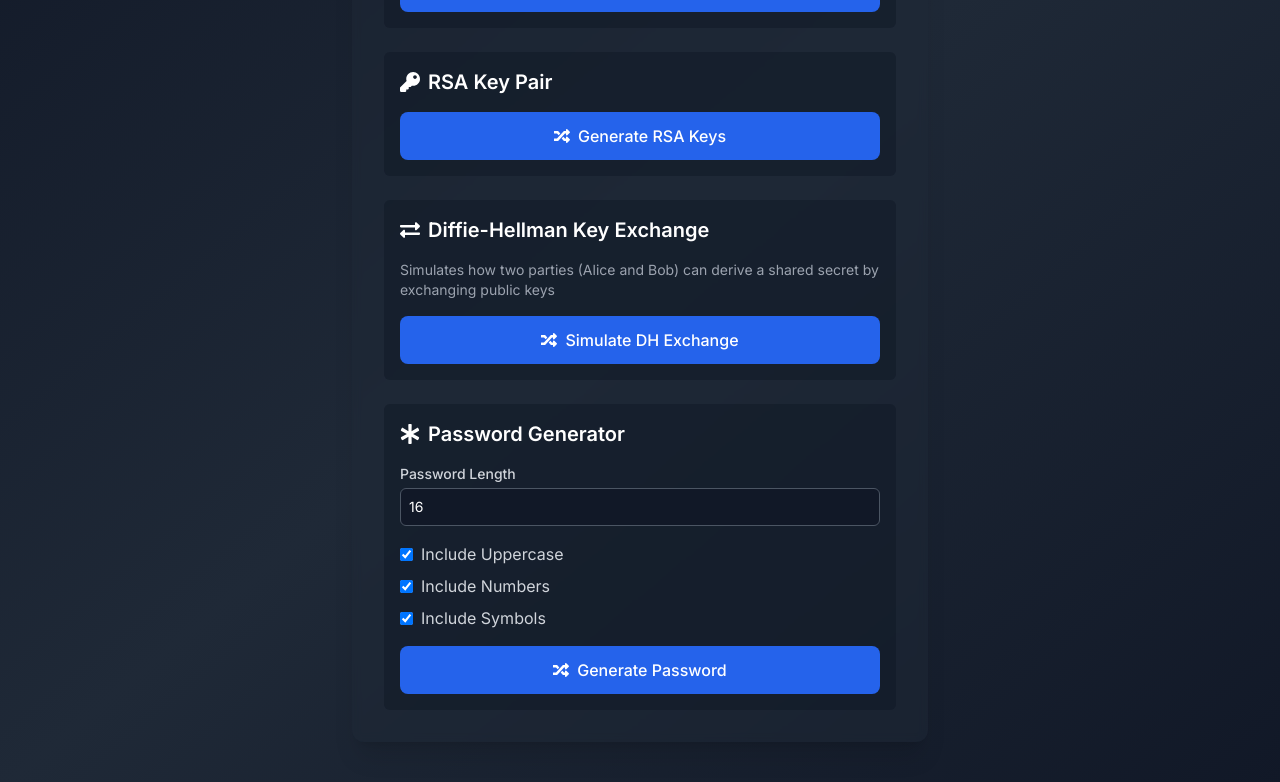
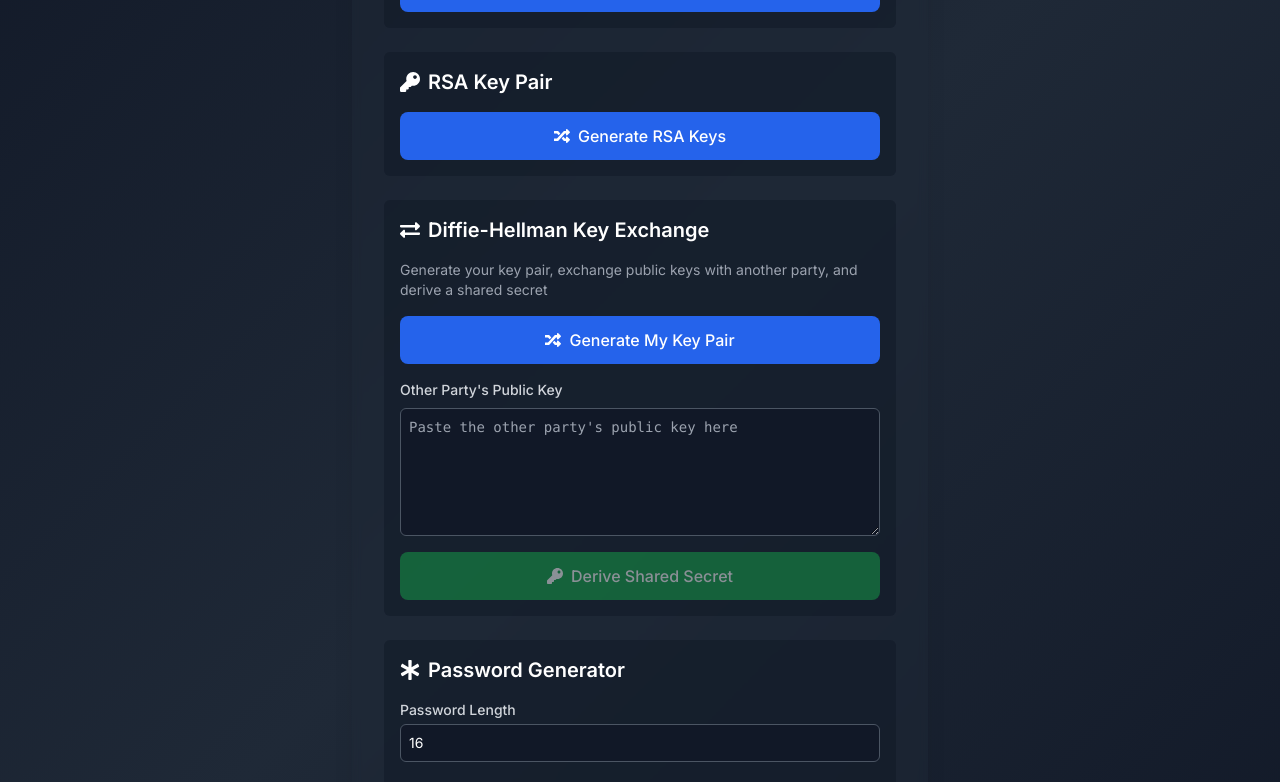
Before and after one commit to BobbyAl/crypt-webapp, a Next.js app: page /crypt-webapp/keygen in a window 1280 px wide. Shown: the part 357-1139 px from the top of the page. Built offline with nearby package versions, Linux system fonts and the light colour scheme.

Commit message:
Update DH sim

```diff
--- a/src/app/keygen/page.jsx
+++ b/src/app/keygen/page.jsx
@@ -16,9 +16,10 @@ import {
 export default function KeygenPage() {
   const [aesKey, setAesKey] = useState("");
   const [rsaKeys, setRsaKeys] = useState({ publicKey: "", privateKey: "" });
-  const [dhKeys, setDhKeys] = useState({
-    alice: { publicKey: "", privateKey: null },
-    bob: { publicKey: "", privateKey: null },
+  const [dhState, setDhState] = useState({
+    myKeyPair: null,
+    myPublicKey: "",
+    otherPublicKey: "",
     sharedSecret: ""
   });
   const [password, setPassword] = useState("");
@@ -91,60 +92,76 @@ export default function KeygenPage() {
     }
   };
 
-  const simulateDH = async () => {
+  const generateMyDHKey = async () => {
     try {
       setLoading(prev => ({ ...prev, dh: true }));
       const params = { name: "ECDH", namedCurve: "P-256" };
 
-      // Step 1: Generate key pairs for Alice and Bob
-      const alice = await crypto.subtle.generateKey(params, true, ["deriveKey"]);
-      const bob = await crypto.subtle.generateKey(params, true, ["deriveKey"]);
+      // Generate my key pair
+      const keyPair = await crypto.subtle.generateKey(params, true, ["deriveKey"]);
+      const publicKeyRaw = await crypto.subtle.exportKey("spki", keyPair.publicKey);
+      const publicKeyBase64 = btoa(String.fromCharCode(...new Uint8Array(publicKeyRaw)));
 
-      // Export public keys to display them
-      const alicePubKey = await crypto.subtle.exportKey("spki", alice.publicKey);
-      const bobPubKey = await crypto.subtle.exportKey("spki", bob.publicKey);
+      setDhState(prev => ({
+        ...prev,
+        myKeyPair: keyPair,
+        myPublicKey: publicKeyBase64
+      }));
+      setCopyFeedback('Your DH key pair generated!');
+    } catch (err) {
+      console.error("DH Key Generation Error:", err);
+      setCopyFeedback('Failed to generate DH key');
+    } finally {
+      setLoading(prev => ({ ...prev, dh: false }));
+    }
+  };
 
-      // Step 2: Derive shared secrets
-      const aliceShared = await crypto.subtle.deriveKey(
-        { ...params, public: bob.publicKey },
-        alice.privateKey,
+  const deriveSharedSecret = async () => {
+    try {
+      if (!dhState.myKeyPair || !dhState.otherPublicKey) {
+        setCopyFeedback('Generate your key and enter other party\'s public key first');
+        return;
+      }
+
+      setLoading(prev => ({ ...prev, dh: true }));
+
+      // Convert base64 public key back to CryptoKey
+      const binaryStr = atob(dhState.otherPublicKey);
+      const bytes = new Uint8Array(binaryStr.length);
+      for (let i = 0; i < binaryStr.length; i++) {
+        bytes[i] = binaryStr.charCodeAt(i);
+      }
+
+      const params = { name: "ECDH", namedCurve: "P-256" };
+      const otherPublicKey = await crypto.subtle.importKey(
+        "spki",
+        bytes,
+        params,
+        true,
+        []
+      );
+
+      // Derive shared secret
+      const sharedKey = await crypto.subtle.deriveKey(
+        { ...params, public: otherPublicKey },
+        dhState.myKeyPair.privateKey,
         { name: "AES-GCM", length: 256 },
         true,
         ["encrypt", "decrypt"]
       );
 
-      const bobShared = await crypto.subtle.deriveKey(
-        { ...params, public: alice.publicKey },
-        bob.privateKey,
-        { name: "AES-GCM", length: 256 },
-        true,
-        ["encrypt", "decrypt"]
-      );
+      const sharedKeyRaw = await crypto.subtle.exportKey("raw", sharedKey);
+      const sharedKeyBase64 = btoa(String.fromCharCode(...new Uint8Array(sharedKeyRaw)));
 
-      // Export shared secrets to verify they match
-      const aliceRaw = await crypto.subtle.exportKey("raw", aliceShared);
-      const bobRaw = await crypto.subtle.exportKey("raw", bobShared);
-
-      const alicePubBase64 = btoa(String.fromCharCode(...new Uint8Array(alicePubKey)));
-      const bobPubBase64 = btoa(String.fromCharCode(...new Uint8Array(bobPubKey)));
-      const sharedSecret = btoa(String.fromCharCode(...new Uint8Array(aliceRaw)));
-
-      // Verify both parties derived the same secret
-      const secretsMatch = Buffer.from(aliceRaw).equals(Buffer.from(bobRaw));
-
-      setDhKeys({
-        alice: { publicKey: alicePubBase64, privateKey: alice.privateKey },
-        bob: { publicKey: bobPubBase64, privateKey: bob.privateKey },
-        sharedSecret: secretsMatch ? sharedSecret : "Error: Shared secrets don't match"
-      });
+      setDhState(prev => ({
+        ...prev,
+        sharedSecret: sharedKeyBase64
+      }));
+      setCopyFeedback('Shared secret derived successfully!');
     } catch (err) {
-      console.error("DH Simulation Error:", err);
-      setDhKeys({
-        alice: { publicKey: "", privateKey: null },
-        bob: { publicKey: "", privateKey: null },
-        sharedSecret: "Error during simulation"
-      });
-      setCopyFeedback('Failed to simulate DH exchange');
+      console.error("DH Shared Secret Error:", err);
+      setCopyFeedback('Failed to derive shared secret. Make sure the public key is valid.');
+      setDhState(prev => ({ ...prev, sharedSecret: "" }));
     } finally {
       setLoading(prev => ({ ...prev, dh: false }));
     }
@@ -330,59 +347,78 @@ export default function KeygenPage() {
               Diffie-Hellman Key Exchange
             </h3>
             <p className="text-sm text-gray-400">
-              Simulates how two parties (Alice and Bob) can derive a shared secret by exchanging public keys
+              Generate your key pair, exchange public keys with another party, and derive a shared secret
             </p>
+            <div className="space-y-4">
               <button
-              onClick={simulateDH}
+                onClick={generateMyDHKey}
                 disabled={loading.dh}
                 className="w-full bg-blue-600 hover:bg-blue-700 text-white py-3 px-4 rounded-lg font-medium transition flex items-center justify-center disabled:opacity-50"
               >
                 <FaRandom className="w-4 h-4 mr-2" />
-              {loading.dh ? "Simulating..." : "Simulate DH Exchange"}
+                {loading.dh ? "Generating..." : "Generate My Key Pair"}
               </button>
-            {dhKeys.alice.publicKey && (
-              <div className="space-y-4">
+
+              {dhState.myPublicKey && (
                 <div className="space-y-2">
-                  <label className="block text-sm font-medium text-gray-300">Alice's Public Key</label>
+                  <label className="block text-sm font-medium text-gray-300">Your Public Key</label>
                   <div className="flex items-center justify-between p-2 bg-gray-800 rounded-md">
-                    <code className="text-sm text-gray-300 font-mono break-all">{dhKeys.alice.publicKey}</code>
+                    <code className="text-sm text-gray-300 font-mono break-all">{dhState.myPublicKey}</code>
                     <button
-                      onClick={() => handleCopy(dhKeys.alice.publicKey, "Alice's public key")}
+                      onClick={() => handleCopy(dhState.myPublicKey, "Your public key")}
                       className="ml-2 p-2 text-gray-400 hover:text-white"
                     >
                       <FaCopy className="w-4 h-4" />
                     </button>
                   </div>
+                  <p className="text-sm text-gray-400">Share this public key with the other party</p>
                 </div>
+              )}
+
               <div className="space-y-2">
-                  <label className="block text-sm font-medium text-gray-300">Bob's Public Key</label>
-                  <div className="flex items-center justify-between p-2 bg-gray-800 rounded-md">
-                    <code className="text-sm text-gray-300 font-mono break-all">{dhKeys.bob.publicKey}</code>
+                <label className="block text-sm font-medium text-gray-300">Other Party's Public Key</label>
+                <textarea
+                  placeholder="Paste the other party's public key here"
+                  value={dhState.otherPublicKey}
+                  onChange={(e) => setDhState(prev => ({ ...prev, otherPublicKey: e.target.value }))}
+                  className="mt-1 block w-full p-2 border border-gray-600 rounded-md bg-gray-900 text-white text-sm h-32 font-mono focus:ring-blue-500 focus:border-blue-500"
+                />
+              </div>
+
               <button
-                      onClick={() => handleCopy(dhKeys.bob.publicKey, "Bob's public key")}
-                      className="ml-2 p-2 text-gray-400 hover:text-white"
+                onClick={deriveSharedSecret}
+                disabled={loading.dh || !dhState.myKeyPair || !dhState.otherPublicKey}
+                className="w-full bg-green-600 hover:bg-green-700 text-white py-3 px-4 rounded-lg font-medium transition flex items-center justify-center disabled:opacity-50"
               >
-                      <FaCopy className="w-4 h-4" />
+                <FaKey className="w-4 h-4 mr-2" />
+                {loading.dh ? "Deriving..." : "Derive Shared Secret"}
               </button>
-                  </div>
-                </div>
+
+              {dhState.sharedSecret && (
                 <div className="space-y-2">
                   <label className="block text-sm font-medium text-gray-300">Derived Shared Secret</label>
                   <div className="flex items-center justify-between p-2 bg-gray-800 rounded-md">
-                    <code className="text-sm text-gray-300 font-mono break-all">{dhKeys.sharedSecret}</code>
+                    <code className="text-sm text-gray-300 font-mono break-all">{dhState.sharedSecret}</code>
                     <button
-                      onClick={() => handleCopy(dhKeys.sharedSecret, "Shared secret")}
+                      onClick={() => handleCopy(dhState.sharedSecret, "Shared secret")}
                       className="ml-2 p-2 text-gray-400 hover:text-white"
                     >
                       <FaCopy className="w-4 h-4" />
                     </button>
                   </div>
                   <p className="text-sm text-gray-400">
-                    This secret is derived independently by both parties and can be used as an encryption key
+                    Both parties will derive the same secret key independently
                   </p>
-                </div>
+                  <button
+                    onClick={() => downloadSingleKey(dhState.sharedSecret, 'dh-secret.txt')}
+                    className="w-full bg-green-600 hover:bg-green-700 text-white py-2 px-4 rounded-lg font-medium transition flex items-center justify-center"
+                  >
+                    <FaDownload className="w-4 h-4 mr-2" />
+                    Download Secret
+                  </button>
                 </div>
               )}
+            </div>
           </div>
 
           {/* Password Generation */}
```
Lines whose indentation alone changed are shown as unchanged.
